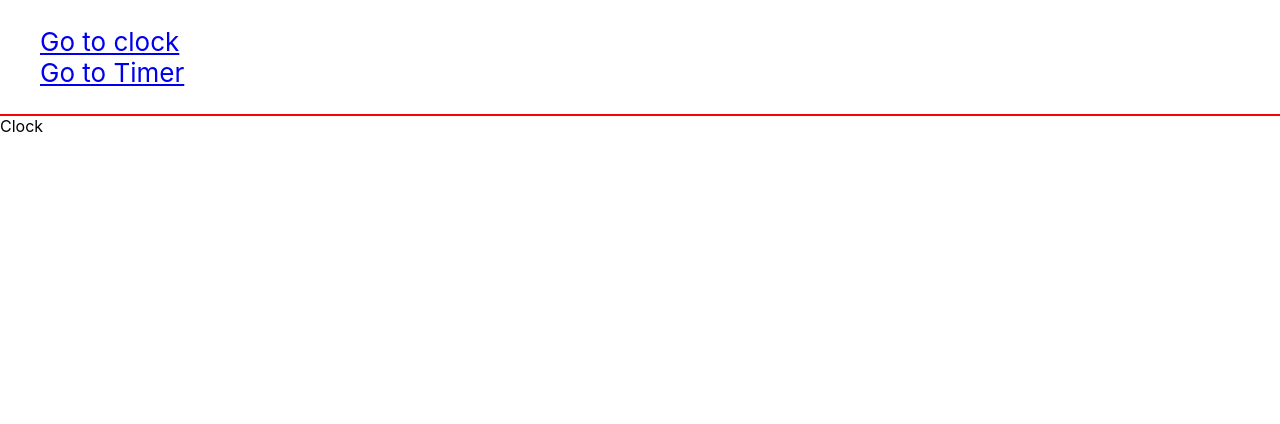
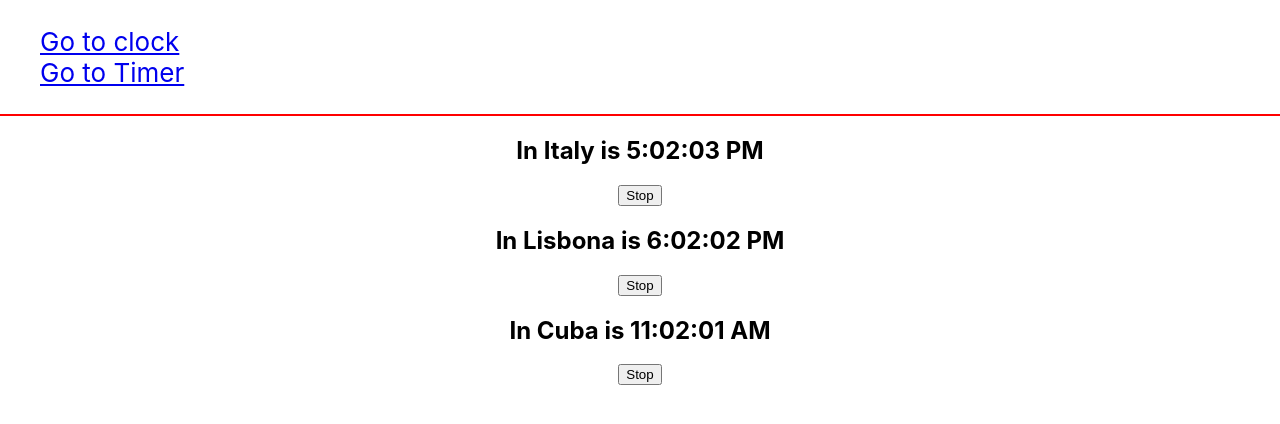
Before and after one commit to Luigi-Tramparulo/Frontend-exercise, a React (Create React App) app: page /clock in a window 1280 px wide. Shown: the top 424 px of the page. Built offline with nearby package versions, Linux system fonts and the light colour scheme.

Commit message:
feat: addnew component clock

```diff
--- /dev/null
+++ b/src/components/clock/clock.module.scss
@@ -0,0 +1,5 @@
+.clock_container{
+  display: flex;
+  flex-direction: column;
+  align-items: center;
+}
--- /dev/null
+++ b/src/components/clock/index.js
@@ -0,0 +1,62 @@
+import React, { Component } from 'react'
+import style from './clock.module.scss'
+
+
+class Time extends Component {
+  constructor(props) {
+    super(props)
+
+    this.toggleWatch= this.toggleWatch.bind(this);
+
+    this.state = {
+      timestamp: Date.now(),
+      date: new Date(),
+      timezone: 1,
+      stopped: false
+    }
+
+  }
+
+  tick = () => {
+    this.setState((PrecState, props) => {
+      return {
+        timestamp: PrecState.timestamp + props.secs * 1000
+      }
+    }
+    )
+  }
+  startWatch() {
+    this.interval = setInterval(this.tick, this.props.secs * 1000);
+  }
+  toggleWatch(e){
+    this.setState((state)=>{
+        this.state.stopped ? this.startWatch() : clearInterval(this.interval);
+        return {stopped : ! state.stopped}
+    })
+}
+
+componentDidMount() {
+    this.startWatch();
+}
+componentWillMount() {
+    clearInterval(this.interval);
+}
+
+  render() {
+
+    const d = new Date(this.state.timestamp);
+    const tempo = d.getTime() + this.props.timezone * 3600 * 1000;
+    const data = new Date(tempo);
+
+    return (
+      <div className={style.clock_container}>
+        <h2>In {this.props.country} is {data.toLocaleTimeString()}</h2>
+        <button onClick={this.toggleWatch}> {this.state.stopped ? 'Start' : 'Stop'}</button>
+      </div>
+    )
+
+  }
+
+}
+
+export default Time
--- a/src/routes/clock.js
+++ b/src/routes/clock.js
@@ -1,5 +1,37 @@
-import React from 'react'
+import React, {Component} from 'react';
+import Time from '../components/clock';
 
-const Clock = () => <div>Clock</div>
+const clocks = [
+  {
+    secs: 1,
+    country: "Italy",
+    timezone: 0
+  },
+  {
+    secs: 2,
+    country: "Lisbona",
+    timezone: 1
+  },
+  {
+    secs: 3,
+    country: "Cuba",
+    timezone: -6
+  }
+];
+
+class Clock extends Component {
+  getClocks() {
+    return clocks.map((clock) => {
+     return <Time secs={clock.secs} country={clock.country} timezone={clock.timezone} />
+   });
+  }
+  render() {
+    return (
+      <div>
+        {this.getClocks()}
+      </div>
+    );
+  }
+}
 
 export default Clock;
```
